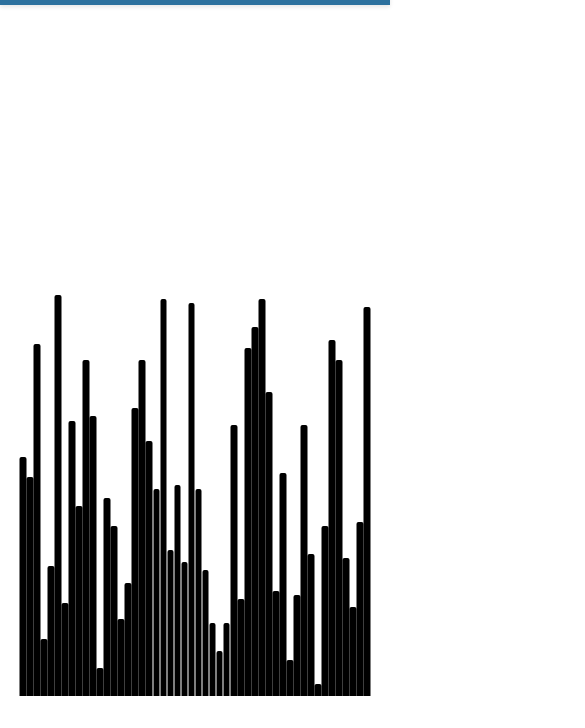
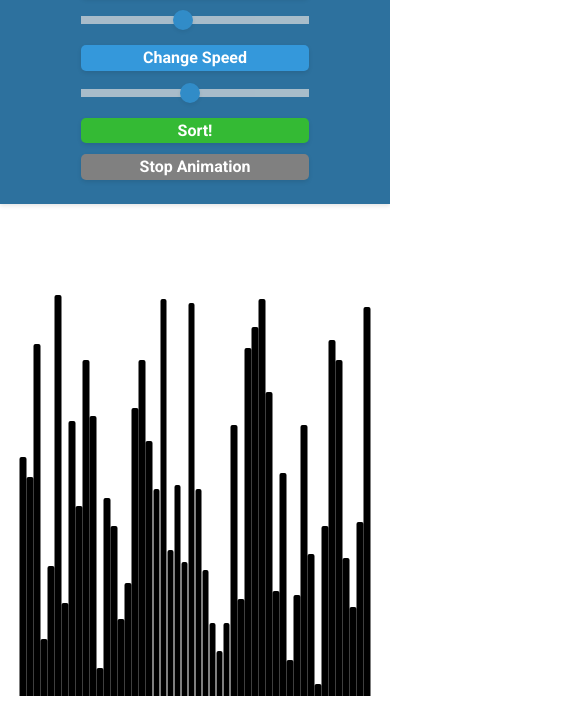
Before and after one commit to Froxzen/Sorting-Algorithm, a website built with Vite: page index.html in a window 390 px wide. Shown: the part 116-844 px from the top of the page, 585 px wide, since content can reach past the window. Built offline with nearby package versions, Linux system fonts and the light colour scheme.

Commit message:
Added media queries for phone responsivity

```diff
--- a/src/style.css
+++ b/src/style.css
@@ -122,3 +122,53 @@ input[type="range"]:hover {
     background-color: black;
     border-radius: 2px 2px 0 0;
 }
+
+@media (max-width: 768px) {
+    header {
+        display: flex;
+        align-items: center;
+        flex-direction: column;
+        align-items: flex-start;
+    }
+
+    #title {
+        margin-top: -0.5rem;
+        margin-bottom: 0.5rem;
+        display: flex;
+        align-items: center;
+        justify-content: center;
+        width: 100%;
+        text-align: center;
+    }
+
+    .button-container {
+        flex-direction: column;
+        gap: 0.7rem;
+        width: 100%;
+    }
+
+    button {
+        width: 70%;
+        font-size: 1rem;
+        padding: 0.2rem;
+    }
+
+    .slider-container {
+        width: 100%;
+        display: flex;
+        flex-direction: column;
+        gap: 0.5rem;
+    }
+
+    #size-slider, #speed-slider {
+        width: 70%;
+    }
+
+    .container {
+        height: 20%;
+    }
+
+    input[type="range"] {
+        width: 100%;
+    }
+}
```
